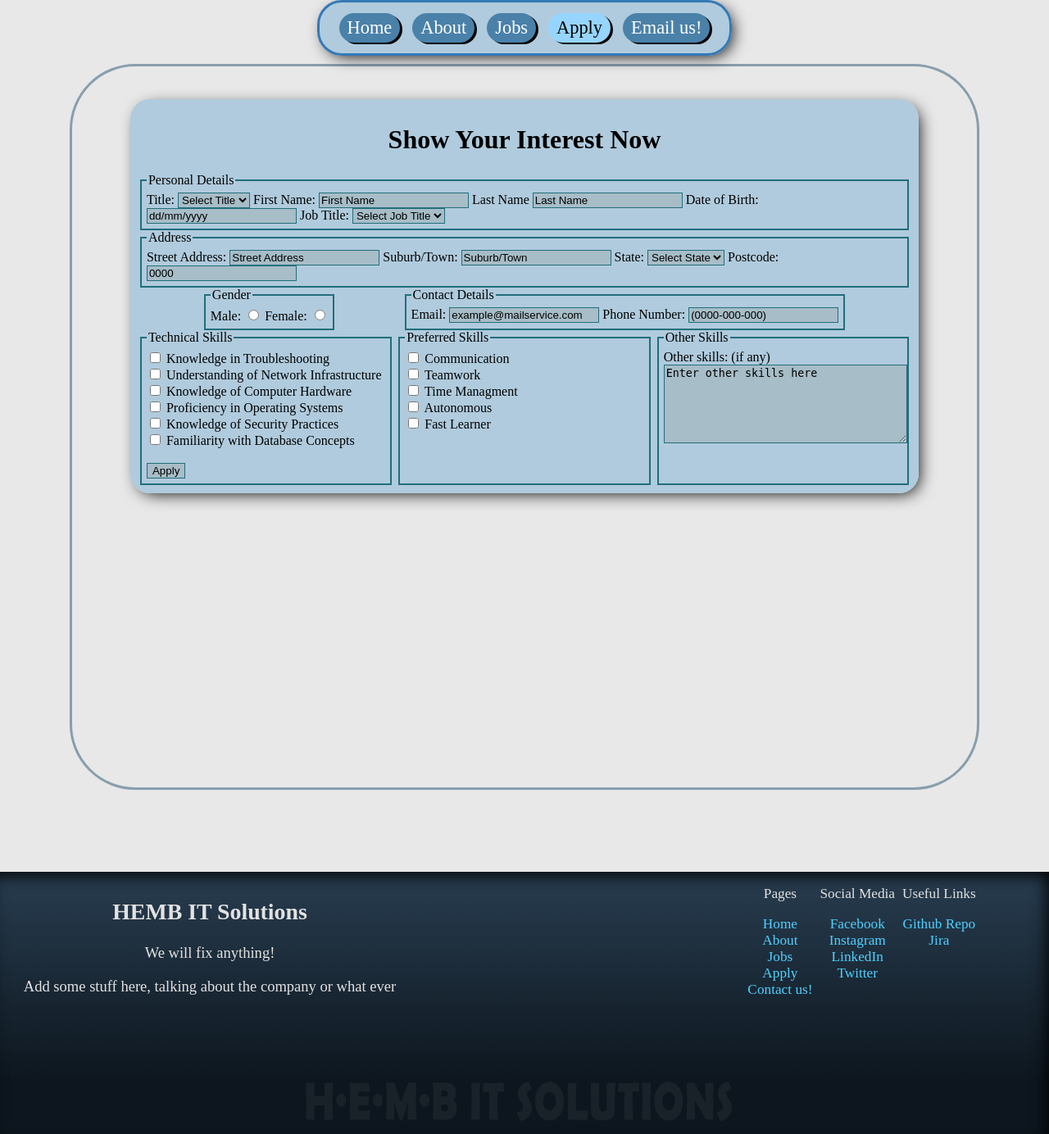
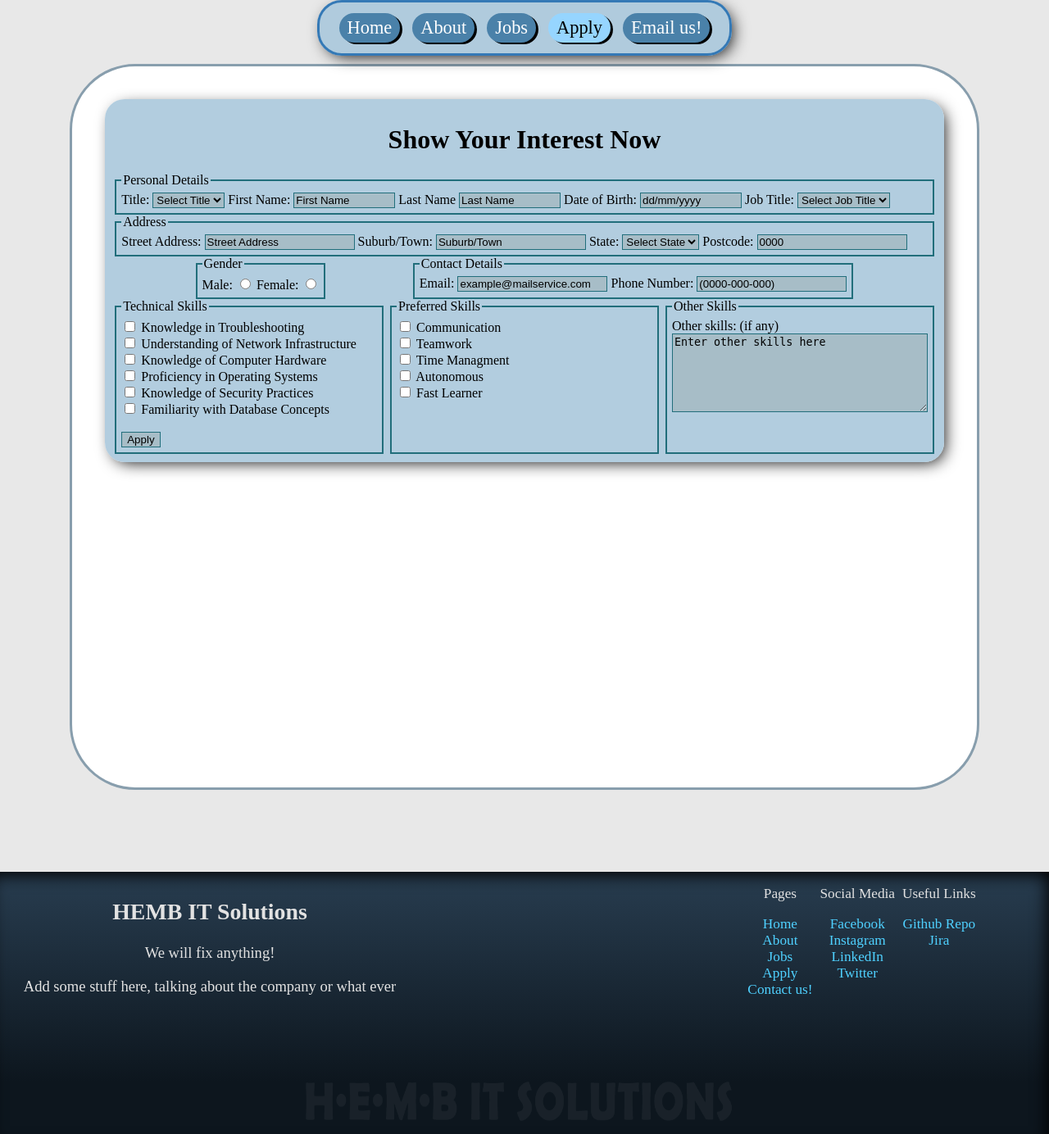
Before and after one commit to SPUDYBRO/HEMB, a PHP site: page /project1/apply.html in a window 1280 px wide. Shown: the whole page at 82% size. Run offline with PHP 8.4, Linux system fonts and the light colour scheme.

```diff
--- a/style/styles.css
+++ b/style/styles.css
@@ -504,10 +504,6 @@ you can also intent further to explain a certain area of code, for example:
 
     /* Defines the base color theme for the job page (May incorporate this theme across all pages with group approval. */
 
-        #apply_Page {
-            background-color: var(--background_color);
-        }
-
         #apply_Page h1 {
             text-align: center;
         }
@@ -535,7 +531,7 @@ you can also intent further to explain a certain area of code, for example:
             margin: auto;
             padding: 1%;
             height: 80%;
-            width: 92%;
+            width: 98%;
         }
 
 
@@ -552,6 +548,10 @@ you can also intent further to explain a certain area of code, for example:
             width: 100%;
             display: inline-block;
             padding: 6px;
+        }
+
+        #personal_Details_Legend input{
+            width: 12%;
         }
 
 
@@ -616,7 +616,7 @@ you can also intent further to explain a certain area of code, for example:
         }
 
         #other_Skills_Legend textarea {
-            width: 100%;
+            width: 98%;
         }
 
 
```
